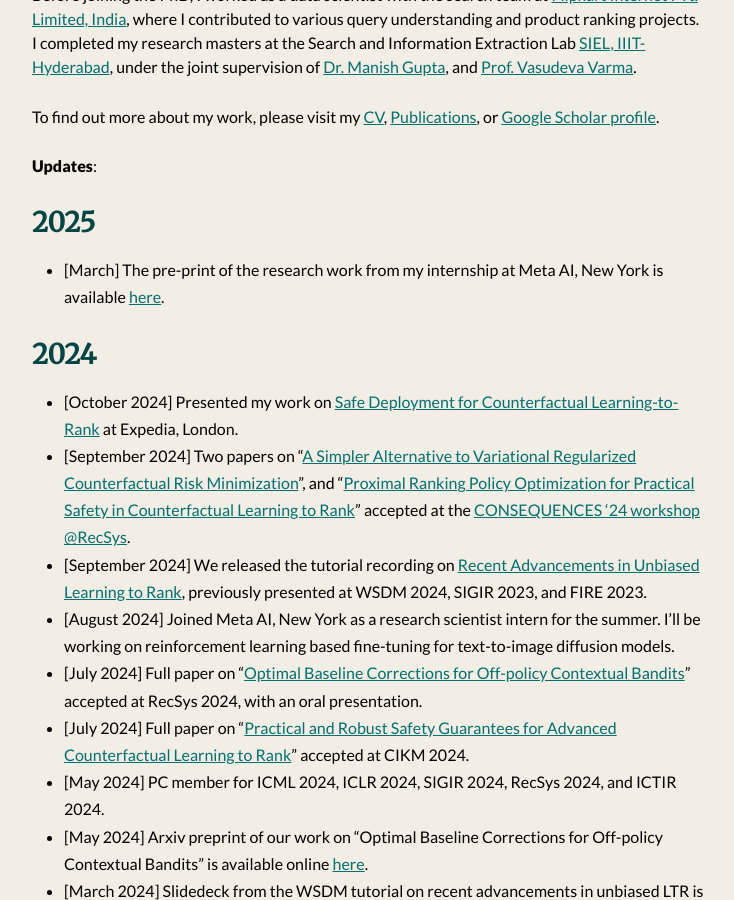
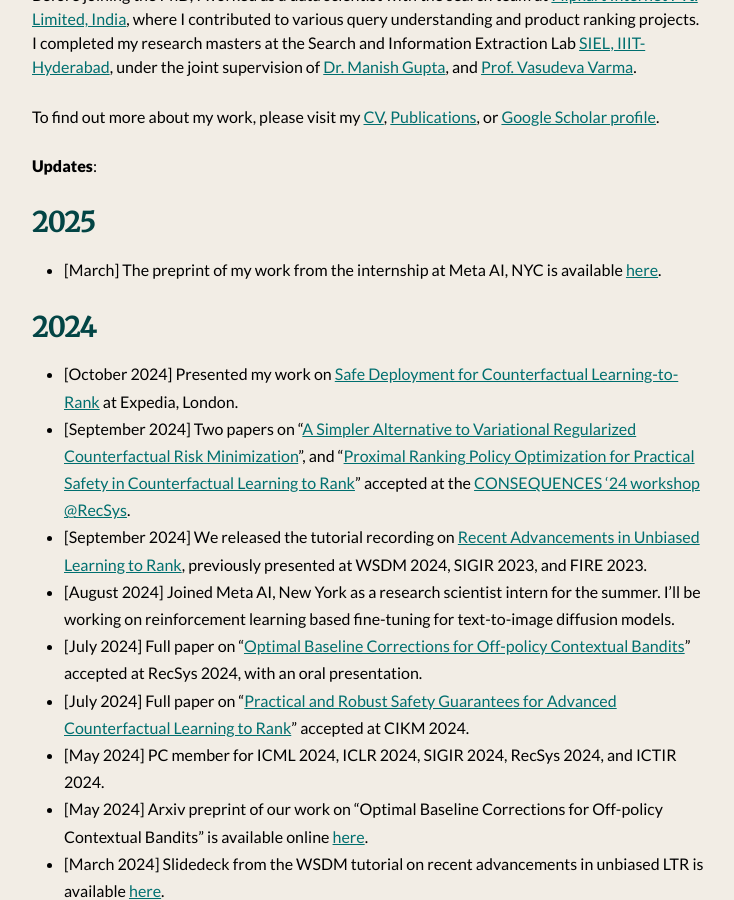
Before and after one commit to shashankg7/shashankg7.github.io, a Jekyll site: the page built from index.md, in a window 1280 px wide and 900 px high, scrolled down 479 px. Shown: the whole window, without its empty margins (272-1006 px from the left). Built offline with Jekyll 4.4.1, drawn with Linux system fonts in a browser that asks for light colours; nearby versions of some CDN libraries.

Commit message:
Update index.md

```diff
--- a/index.md
+++ b/index.md
@@ -17,7 +17,7 @@
 
 ## 2025
 
-* [March] The pre-print of the research work from my internship at Meta AI, New York is available [here](https://arxiv.org/pdf/2503.00897).
+* [March] The preprint of my work from the internship at Meta AI, NYC is available [here](https://arxiv.org/pdf/2503.00897).
 
 ## 2024
 
```
